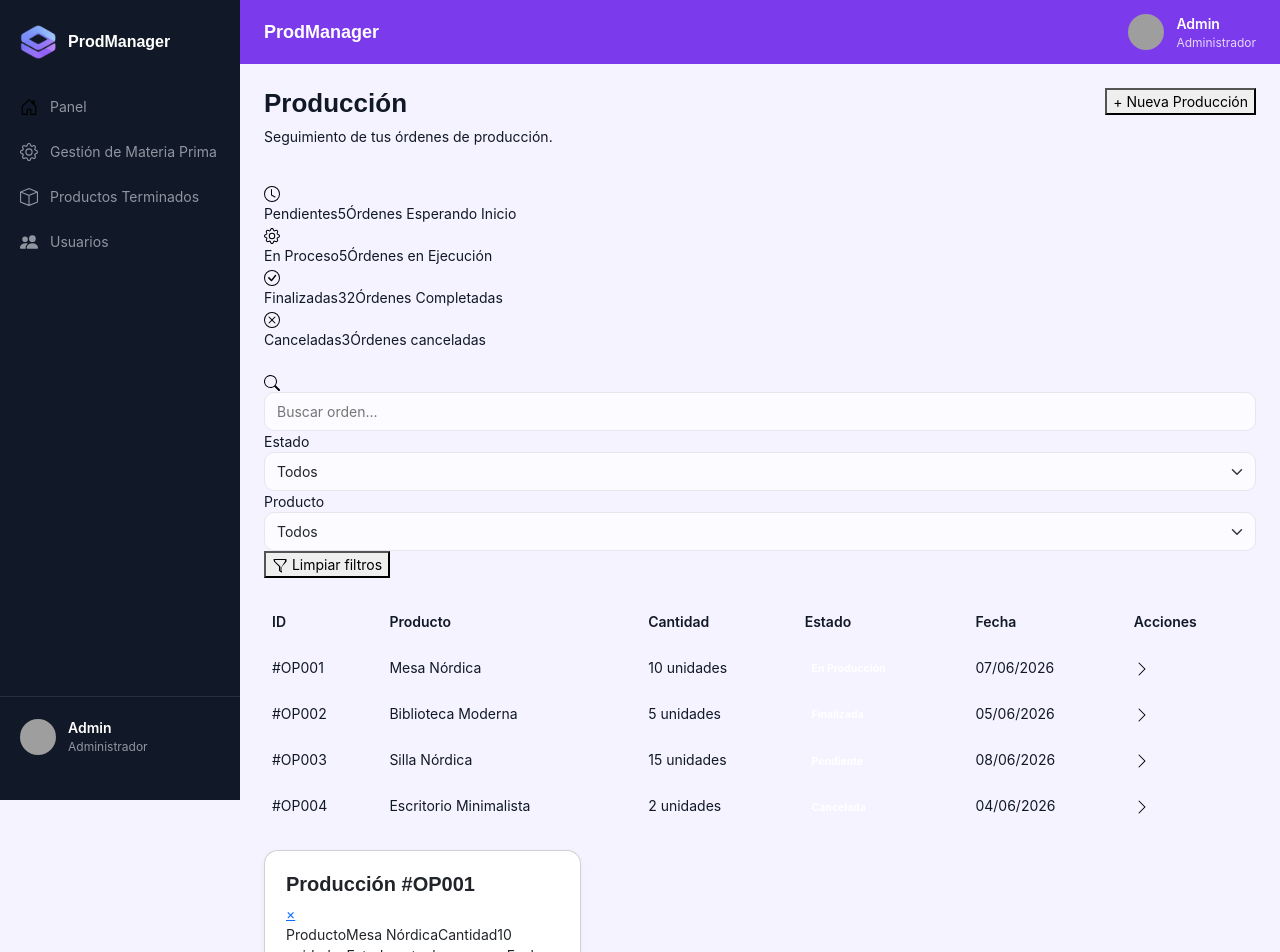
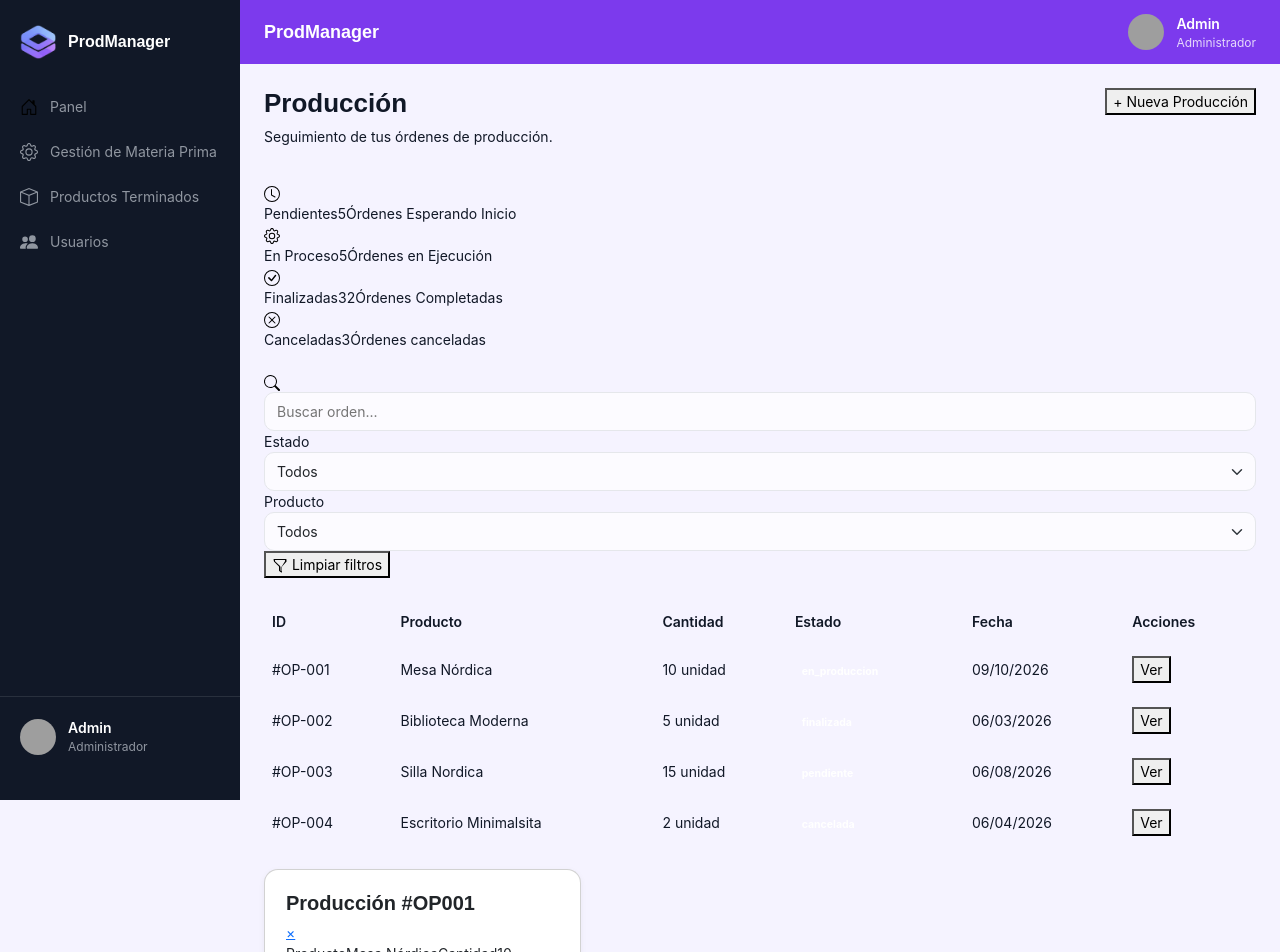
Before and after one commit to QuantiaStudio/Gestor-de-Produccion-e-Inventario-para-Emprendimientos, an Angular app in the folder frontend/ProdManager/: page /user-panel/produccion in a window 1280 px wide. Shown: the top 952 px of the page. Built offline with nearby package versions, Linux system fonts and the light colour scheme; grey boxes are pictures that could not be loaded.

Commit message:
feat: Reemplazar filas estáticas utilizando un @for

```diff
--- a/frontend/ProdManager/src/app/dashboard/user/features/produccion/produccion.component.html
+++ b/frontend/ProdManager/src/app/dashboard/user/features/produccion/produccion.component.html
@@ -3,8 +3,7 @@
         <h1>Producción</h1>
         <p>Seguimiento de tus órdenes de producción.</p>
     </div>
-        <button type="button" class="btn-nueva-produccion"
-            data-bs-target="#modalNuevaProduccion">
+    <button type="button" class="btn-nueva-produccion" data-bs-target="#modalNuevaProduccion">
         + Nueva Producción
     </button>
 </div>
@@ -13,7 +12,7 @@
 <section class="inventory-stats mb-4">
     <article class="stat-card">
         <div class="stat-card__icon icon-circle-blue">
-                <img src="../../../../../assets/clock.svg" class="icon-blue" alt="" >
+            <img src="../../../../../assets/clock.svg" class="icon-blue" alt="">
         </div>
         <div class="stat-card__content">
             <span class="stat-label">Pendientes</span>
@@ -23,7 +22,7 @@
     </article>
     <article class="stat-card">
         <div class="stat-card__icon icon-circle-yellow">
-                <img src="../../../../../assets/gear.svg" class="icon-yellow" alt="" >
+            <img src="../../../../../assets/gear.svg" class="icon-yellow" alt="">
         </div>
         <div class="stat-card__content">
             <span class="stat-label">En Proceso</span>
@@ -43,7 +42,7 @@
     </article>
     <article class="stat-card">
         <div class="stat-card__icon icon-circle-red">
-                <img src="../../../../../assets/x-circle.svg" class="icon-red" alt="" >
+            <img src="../../../../../assets/x-circle.svg" class="icon-red" alt="">
         </div>
         <div class="stat-card__content">
             <span class="stat-label">Canceladas</span>
@@ -58,9 +57,9 @@
     <div class="filters-row">
         <div class="search-box">
             <span class="search-icon">
-                    <img src="../../../../../assets/search.svg" class="icon-gray" alt="" >
+                <img src="../../../../../assets/search.svg" class="icon-gray" alt="">
             </span>
-                <input type="text" placeholder="Buscar orden..." class="input" >
+            <input type="text" placeholder="Buscar orden..." class="input">
         </div>
         <div class="filter-select">
             <span class="filter-label">Estado</span>
@@ -75,7 +74,7 @@
             </select>
         </div>
         <button type="button" class="btn-limpiar">
-                <img src="../../../../../assets/filter.svg" class="icon-gray" alt="" >
+            <img src="../../../../../assets/filter.svg" class="icon-gray" alt="">
             Limpiar filtros
         </button>
     </div>
@@ -101,83 +100,27 @@
                 </thead>
 
                 <tbody>
-
+                    @for (orden of ordenes; track orden.id) {
                     <tr>
-
-                            <td>#OP001</td>
-                            <td>Mesa Nórdica</td>
-                            <td>10 unidades</td>
+                        <td>#{{ orden.id }}</td>
+                        <td>{{ orden.producto.nombre }}</td>
                         <td>
-                                <span class="badge badge-produccion">
-                                    En Producción
+                            {{ orden.cantidad }}
+                            {{ orden.producto.unidadMedida }}
+                        </td>
+                        <td>
+                            <span class="badge">
+                                {{ orden.estado }}
                             </span>
                         </td>
-                            <td>07/06/2026</td>
+                        <td>{{ orden.fechaCreacion | date:'dd/MM/yyyy' }}</td>
                         <td>
-                                <a href="#detail-OP001" class="btn-ver-detalle" title="Ver detalle">
-                                    <img src="../../../../../assets/chevron-right.svg" class="icon-gray" alt="ver detalle">
-                                </a>
+                            <button type="button" class="btn-ver-detalle" (click)="seleccionarOrden(orden)">
+                                Ver
+                            </button>
                         </td>
-
                     </tr>
-
-                        <tr>
-
-                            <td>#OP002</td>
-                            <td>Biblioteca Moderna</td>
-                            <td>5 unidades</td>
-                            <td>
-                                <span class="badge badge-finalizada">
-                                    Finalizada
-                                </span>
-                            </td>
-                            <td>05/06/2026</td>
-                            <td>
-                                <a href="#detail-OP002" class="btn-ver-detalle" title="Ver detalle">
-                                    <img src="../../../../../assets/chevron-right.svg" class="icon-gray" alt="ver detalle">
-                                </a>
-                            </td>
-
-                        </tr>
-
-                        <tr>
-
-                            <td>#OP003</td>
-                            <td>Silla Nórdica</td>
-                            <td>15 unidades</td>
-                            <td>
-                                <span class="badge badge-pendiente">
-                                    Pendiente
-                                </span>
-                            </td>
-                            <td>08/06/2026</td>
-                            <td>
-                                <a href="#detail-OP003" class="btn-ver-detalle" title="Ver detalle">
-                                    <img src="../../../../../assets/chevron-right.svg" class="icon-gray" alt="ver detalle">
-                                </a>
-                            </td>
-
-                        </tr>
-
-                        <tr>
-
-                            <td>#OP004</td>
-                            <td>Escritorio Minimalista</td>
-                            <td>2 unidades</td>
-                            <td>
-                                <span class="badge badge-cancelada">
-                                    Cancelada
-                                </span>
-                            </td>
-                            <td>04/06/2026</td>
-                            <td>
-                                <a href="#detail-OP004" class="btn-ver-detalle" title="Ver detalle">
-                                    <img src="../../../../../assets/chevron-right.svg" class="icon-gray" alt="ver detalle">
-                                </a>
-                            </td>
-
-                        </tr>
-
+                    }
                 </tbody>
 
             </table>
```
Lines whose indentation alone changed are shown as unchanged.
